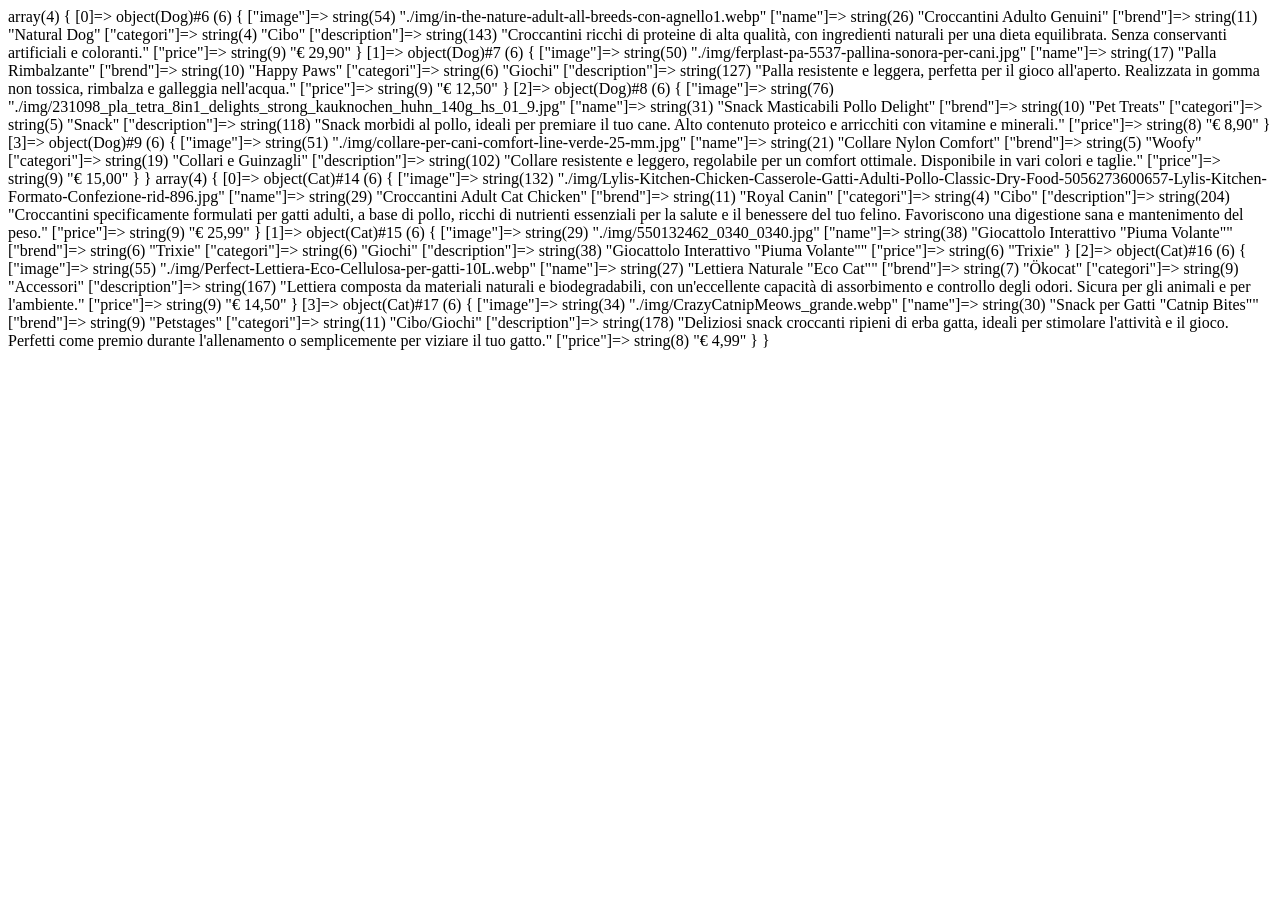
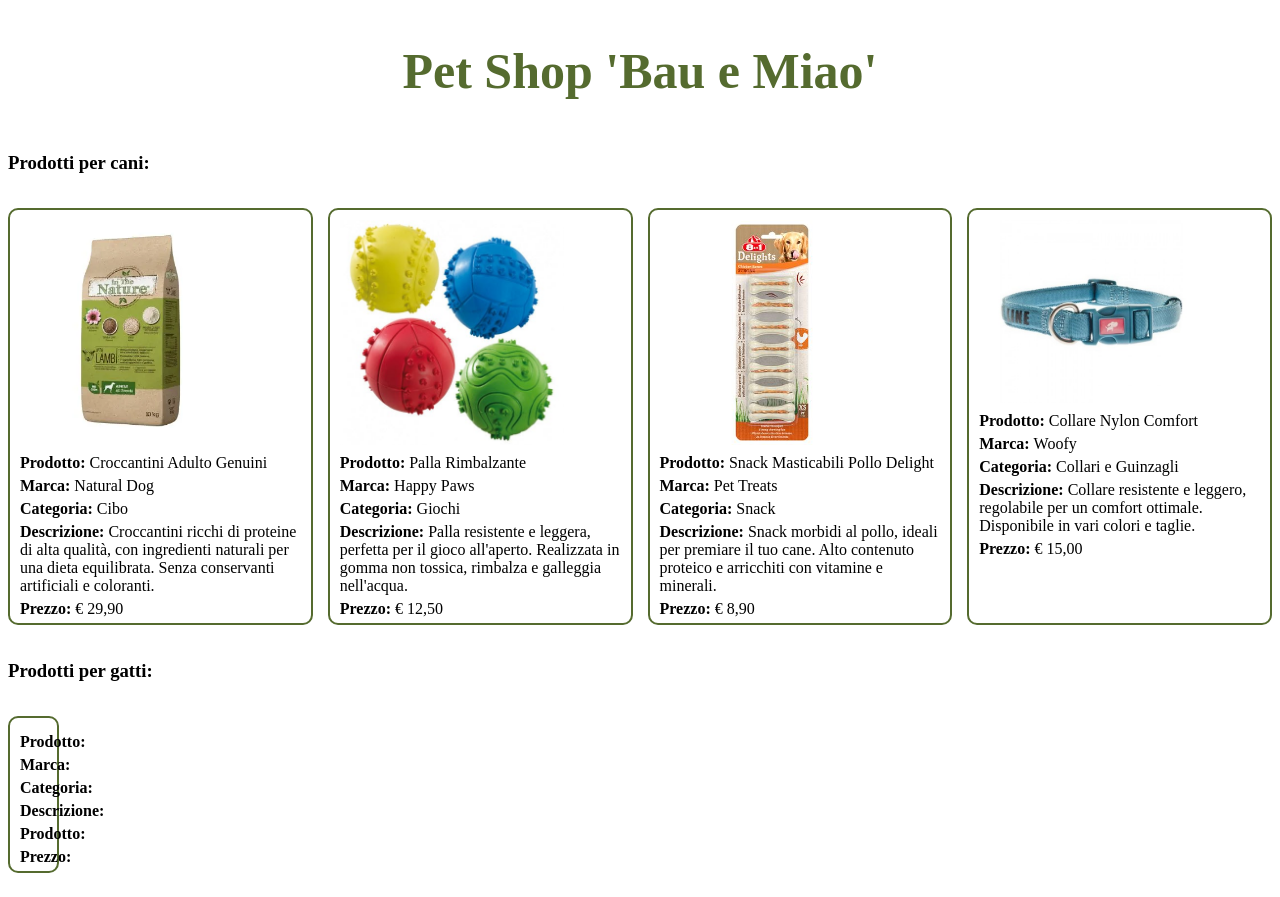
Before and after one commit to EnxhiHoxhaj/php-oop-2, a PHP site: page / in a window 1280 px wide. Before the commit the page ends 350 px from the top, so only its background shows below. Run offline with PHP 8.4, Linux system fonts and the light colour scheme.

Commit message:
add dog products to page

```diff
--- a/Model/db.php
+++ b/Model/db.php
@@ -6,7 +6,7 @@ $prodotto2 = new Dog('./img/ferplast-pa-5537-pallina-sonora-per-cani.jpg', 'Pall
 $prodotto3 = new Dog('./img/231098_pla_tetra_8in1_delights_strong_kauknochen_huhn_140g_hs_01_9.jpg', 'Snack Masticabili Pollo Delight', 'Pet Treats', 'Snack', 'Snack morbidi al pollo, ideali per premiare il tuo cane. Alto contenuto proteico e arricchiti con vitamine e minerali.', '€ 8,90');
 $prodotto4 = new Dog('./img/collare-per-cani-comfort-line-verde-25-mm.jpg', 'Collare Nylon Comfort', 'Woofy', 'Collari e Guinzagli', 'Collare resistente e leggero, regolabile per un comfort ottimale. Disponibile in vari colori e taglie.', '€ 15,00', 'Canee');
 
-$dogProduct = [
+$dogProducts = [
     new Dog('./img/in-the-nature-adult-all-breeds-con-agnello1.webp', 'Croccantini Adulto Genuini', 'Natural Dog', 'Cibo', 'Croccantini ricchi di proteine di alta qualità, con ingredienti naturali per una dieta equilibrata. Senza conservanti artificiali e coloranti.', '€ 29,90'),
     new Dog('./img/ferplast-pa-5537-pallina-sonora-per-cani.jpg', 'Palla Rimbalzante', 'Happy Paws', 'Giochi', "Palla resistente e leggera, perfetta per il gioco all'aperto. Realizzata in gomma non tossica, rimbalza e galleggia nell'acqua.", '€ 12,50'),
     new Dog('./img/231098_pla_tetra_8in1_delights_strong_kauknochen_huhn_140g_hs_01_9.jpg', 'Snack Masticabili Pollo Delight', 'Pet Treats', 'Snack', 'Snack morbidi al pollo, ideali per premiare il tuo cane. Alto contenuto proteico e arricchiti con vitamine e minerali.', '€ 8,90'),
@@ -22,7 +22,7 @@ $prodotto6 = new Cat('./img/550132462_0340_0340.jpg', 'Giocattolo Interattivo "P
 $prodotto7 = new Cat('./img/Perfect-Lettiera-Eco-Cellulosa-per-gatti-10L.webp', 'Lettiera Naturale "Eco Cat"', 'Ökocat', 'Accessori', 'Lettiera composta da materiali naturali e biodegradabili, con un\'eccellente capacità di assorbimento e controllo degli odori. Sicura per gli animali e per l\'ambiente.', '€ 14,50', 'Gatto');
 $prodotto8 = new Cat('./img/CrazyCatnipMeows_grande.webp', 'Snack per Gatti "Catnip Bites"', 'Petstages', 'Cibo/Giochi', 'Deliziosi snack croccanti ripieni di erba gatta, ideali per stimolare l\'attività e il gioco. Perfetti come premio durante l\'allenamento o semplicemente per viziare il tuo gatto.', '€ 4,99', 'Gatto');
 
-$catProduct = [
+$catProducts = [
     new Cat('./img/Lylis-Kitchen-Chicken-Casserole-Gatti-Adulti-Pollo-Classic-Dry-Food-5056273600657-Lylis-Kitchen-Formato-Confezione-rid-896.jpg', 'Croccantini Adult Cat Chicken', 'Royal Canin', 'Cibo', 'Croccantini specificamente formulati per gatti adulti, a base di pollo, ricchi di nutrienti essenziali per la salute e il benessere del tuo felino. Favoriscono una digestione sana e mantenimento del peso.', '€ 25,99', 'Gatto'),
     new Cat('./img/550132462_0340_0340.jpg', 'Giocattolo Interattivo "Piuma Volante"', 'Trixie', 'Giochi', 'Giocattolo Interattivo "Piuma Volante"', 'Trixie', 'Giochi', 'Giocattolo elettrico che simula il movimento di una preda, stimolando l\'istinto di caccia del tuo gatto. Include piume colorate per un\'attrattiva visiva.', '€ 19,90', 'Gatto'),
     new Cat('./img/Perfect-Lettiera-Eco-Cellulosa-per-gatti-10L.webp', 'Lettiera Naturale "Eco Cat"', 'Ökocat', 'Accessori', 'Lettiera composta da materiali naturali e biodegradabili, con un\'eccellente capacità di assorbimento e controllo degli odori. Sicura per gli animali e per l\'ambiente.', '€ 14,50', 'Gatto'),
@@ -30,4 +30,4 @@ $catProduct = [
 
 ];
 
-var_dump($dogProduct, $catProduct);
+// var_dump($dogProduct, $catProduct);
--- a/index.php
+++ b/index.php
@@ -15,13 +15,75 @@ require_once __DIR__ . '/Model/Db.php';
     <meta charset="UTF-8">
     <meta name="viewport" content="width=device-width, initial-scale=1.0">
     <title>Pet Shop</title>
-    <script src="https://cdn.jsdelivr.net/npm/@popperjs/core@2.11.8/dist/umd/popper.min.js" integrity="sha384-I7E8VVD/ismYTF4hNIPjVp/Zjvgyol6VFvRkX/vR+Vc4jQkC+hVqc2pM8ODewa9r" crossorigin="anonymous"></script>
-    <script src="https://cdn.jsdelivr.net/npm/bootstrap@5.3.3/dist/js/bootstrap.min.js" integrity="sha384-0pUGZvbkm6XF6gxjEnlmuGrJXVbNuzT9qBBavbLwCsOGabYfZo0T0to5eqruptLy" crossorigin="anonymous"></script>
+    <!-- <script src="https://cdn.jsdelivr.net/npm/@popperjs/core@2.11.8/dist/umd/popper.min.js" integrity="sha384-I7E8VVD/ismYTF4hNIPjVp/Zjvgyol6VFvRkX/vR+Vc4jQkC+hVqc2pM8ODewa9r" crossorigin="anonymous"></script>
+    <script src="https://cdn.jsdelivr.net/npm/bootstrap@5.3.3/dist/js/bootstrap.min.js" integrity="sha384-0pUGZvbkm6XF6gxjEnlmuGrJXVbNuzT9qBBavbLwCsOGabYfZo0T0to5eqruptLy" crossorigin="anonymous"></script> -->
 
     <link rel="stylesheet" href="style.css">
+
 </head>
 
 <body>
+    <div>
+        <div id="name">
+            <h1>Pet Shop 'Bau e Miao'</h1>
+        </div>
+        <h3>Prodotti per cani:</h3>
+        <div class="shop">
+            <div class="card">
+                <?php foreach ($dogProducts as $dProduct): ?>
+                    <ul>
+                        <li class="image">
+                            <img src="<?php echo htmlspecialchars($dProduct->image); ?>" alt="<?php echo htmlspecialchars($dProduct->name); ?>">
+                        </li>
+                        <li class="info-product">
+                            <span><strong>Prodotto: </strong><?php echo $dProduct->name; ?></span>
+                        </li>
+                        <li class="info-product">
+                            <span><strong>Marca: </strong> </strong><?php echo $dProduct->brend; ?></span>
+                        </li>
+                        <li class="info-product">
+                            <span><strong>Categoria: </strong> </strong><?php echo $dProduct->categori; ?></span>
+                        </li>
+                        <li class="info-product">
+                            <span><strong>Descrizione: </strong> </strong><?php echo $dProduct->description; ?></span>
+                        </li>
+                        <li class="info-product">
+                            <span><strong>Prezzo: </strong> </strong><?php echo $dProduct->price; ?></span>
+                        </li>
+                    </ul>
+                <?php endforeach; ?>
+            </div>
+        </div>
+
+        <h3>Prodotti per gatti:</h3>
+        <div class="shop">
+            <div class="card">
+                <ul>
+                    <li class="image">
+                        <div></div>
+                    </li>
+                    <li class="info-product">
+                        <span><strong>Prodotto: </strong></span>
+                    </li>
+                    <li class="info-product">
+                        <span><strong>Marca: </strong></span>
+                    </li>
+                    <li class="info-product">
+                        <span><strong>Categoria: </strong></span>
+                    </li>
+                    <li class="info-product">
+                        <span><strong>Descrizione: </strong></span>
+                    </li>
+                    <li class="info-product">
+                        <span><strong>Prodotto: </strong></span>
+                    </li>
+                    <li class="info-product">
+                        <span><strong>Prezzo: </strong></span>
+                    </li>
+                </ul>
+            </div>
+        </div>
+    </div>
 
 
 </body>
--- a/style.css
+++ b/style.css
@@ -0,0 +1,40 @@
+#name {
+    display: flex;
+    justify-content: center;
+
+
+}
+
+h1 {
+    color: darkolivegreen;
+    font-size: 50px;
+}
+
+.shop {
+    display: flex;
+}
+
+.card {
+    display: flex;
+    gap: 15px;
+}
+
+ul {
+    width: calc(100% / 4);
+    border: solid darkolivegreen 2px;
+    border-radius: 10px;
+    padding: 5px 10px;
+}
+
+li {
+    list-style: none;
+    padding-top: 5px;
+}
+
+.image {
+    width: 100%;
+}
+
+img {
+    width: 80%;
+}
```
